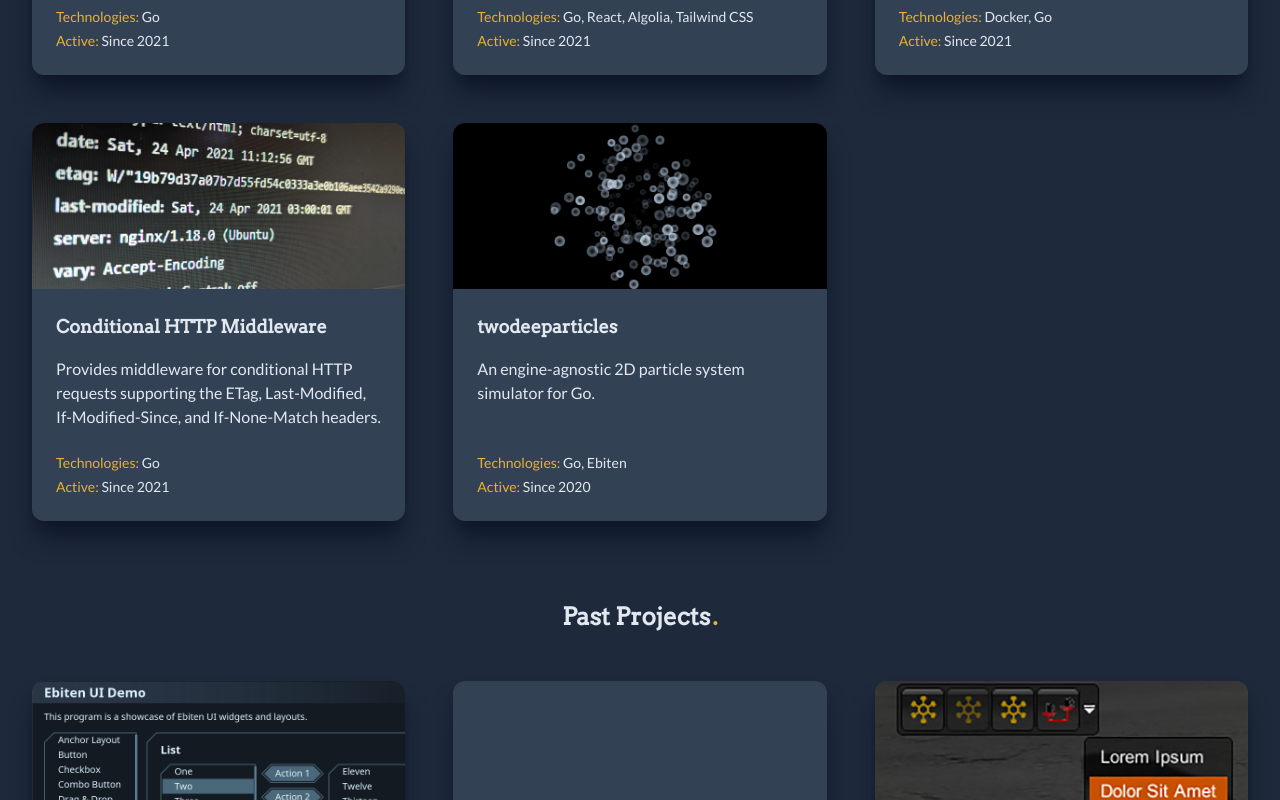
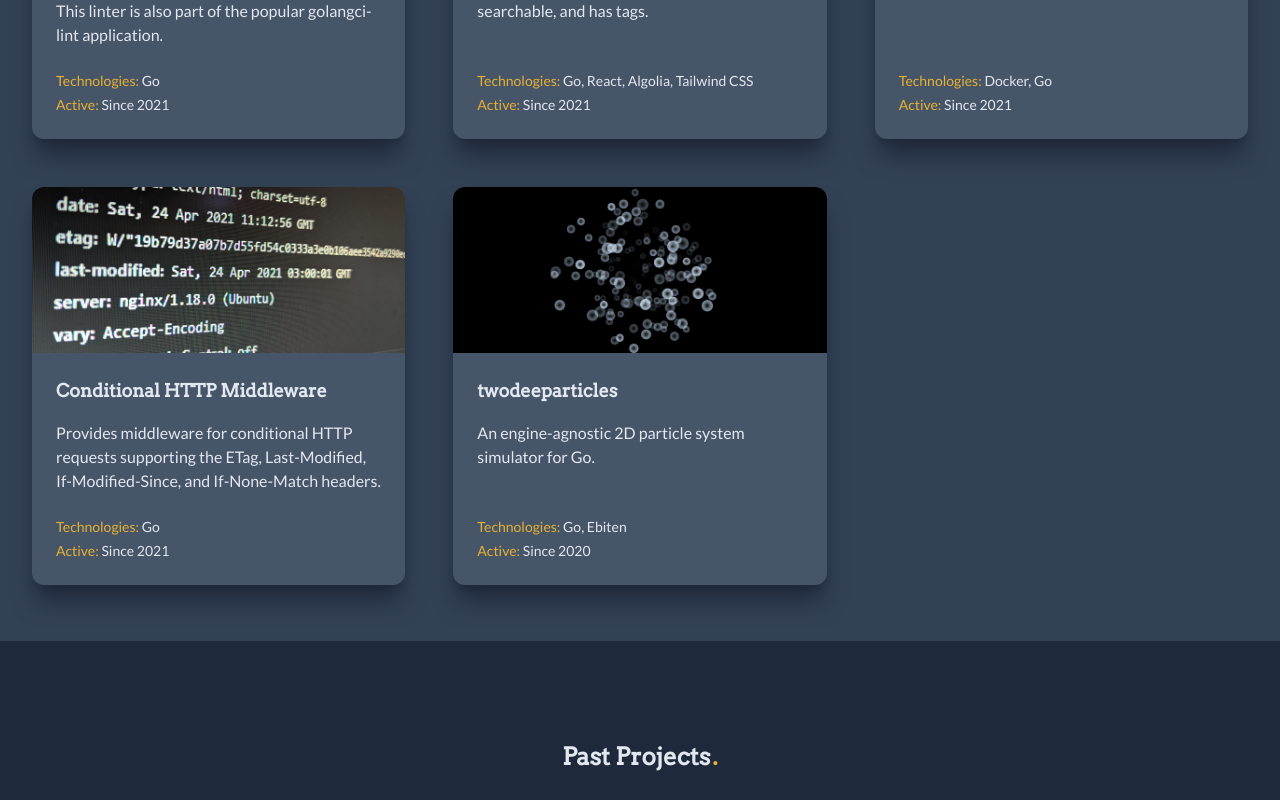
Before and after one commit to blizzy78/maik.schreiber.ms, a React (Create React App) app: page / in a window 1280 px wide. Shown: the part 1060-1860 px from the top of the page. Built offline with nearby package versions, Linux system fonts and the light colour scheme; a web font is replaced by a local one; what tailwindcss-gradients would draw is missing.

Commit message:
use sticky section headlines

```diff
--- a/src/App.tsx
+++ b/src/App.tsx
@@ -17,18 +17,18 @@ export const App = (): JSX.Element => {
     <Head/>
 
     <main>
-      <div className="mx-5 sm:mx-8 mt-12 mb-24">
-        <div className="container 2xl:max-w-screen-xl mx-auto flex flex-col gap-20">
+      <div className="mt-12 mb-24">
+        <div className="flex flex-col gap-20">
           <section>
-            <MaikCard/>
+            <MaikSectionContents/>
+          </section>
+
+          <section className="dark:bg-slate-700 py-6">
+            <CardsListSectionContents sectionBgColorClassName="dark:bg-slate-700" cardBgColorClassName="dark:bg-slate-600 dark:shadow-slate-800" title="Ongoing Projects" projects={activeProjects}/>
           </section>
 
           <section>
-            <CardsList title="Ongoing Projects" projects={activeProjects}/>
-          </section>
-
-          <section>
-            <CardsList title="Past Projects" projects={inactiveProjects}/>
+            <CardsListSectionContents sectionBgColorClassName="dark:bg-slate-800" title="Past Projects" projects={inactiveProjects}/>
           </section>
         </div>
       </div>
@@ -80,6 +80,14 @@ const Head = (): JSX.Element => (
   </Helmet.Helmet>
 )
 
+const MaikSectionContents = (): JSX.Element => (
+  <div className="mx-5 sm:mx-8">
+    <div className="container 2xl:max-w-screen-xl mx-auto">
+      <MaikCard/>
+    </div>
+  </div>
+)
+
 const MaikCard = (): JSX.Element => (
   <Card className="w-full xl:w-auto md:w-3/4 xl:max-w-screen-lg mx-auto flex flex-col xl:flex-row">
     <div className="xl:flex-shrink-0 relative">
@@ -122,26 +130,44 @@ const MaikCard = (): JSX.Element => (
   </Card>
 )
 
-const CardsList = ({ title, projects }: {
+const CardsListSectionContents = ({ sectionBgColorClassName, cardBgColorClassName, title, projects }: {
+    sectionBgColorClassName: string
+    cardBgColorClassName?: string
     title: string
     projects: Projects.Project[]
   }): JSX.Element => (
 
   <div className="flex flex-col gap-12">
-    <h1 className="self-center text-2xl font-headline font-semibold after:content-['.'] after:ml-[0.125rem] dark:after:text-bzyellow">
+    <h1 className={classNames('py-5 text-2xl font-headline font-semibold text-center after:content-[\'.\'] after:ml-[0.125rem] dark:after:text-bzyellow sticky top-0 z-10', sectionBgColorClassName)}>
       {title}
     </h1>
 
-    <div className="grid grid-cols-1 md:grid-cols-2 xl:grid-cols-3 gap-12">
-      {
-        projects.map(p => <ProjectCard key={p.title} project={p}/>)
-      }
+    <div className="mx-5 sm:mx-8">
+      <div className="container 2xl:max-w-screen-xl mx-auto pb-8">
+        <CardsList cardBgColorClassName={cardBgColorClassName} projects={projects}/>
+      </div>
     </div>
   </div>
 )
 
-const ProjectCard = ({ project }: { project: Projects.Project }): JSX.Element => (
-  <Card url={project.url} className="flex flex-col">
+const CardsList = ({ cardBgColorClassName, projects }: {
+    cardBgColorClassName?: string
+    projects: Projects.Project[]
+  }): JSX.Element => (
+
+  <div className="grid grid-cols-1 md:grid-cols-2 xl:grid-cols-3 gap-12">
+    {
+      projects.map(p => <ProjectCard colorClassName={cardBgColorClassName} key={p.title} project={p}/>)
+    }
+  </div>
+)
+
+const ProjectCard = ({ colorClassName, project }: {
+    colorClassName?: string
+    project: Projects.Project
+  }): JSX.Element => (
+
+  <Card url={project.url} className="flex flex-col" colorClassName={colorClassName}>
     <div className={classNames('flex-shrink-0', !project.image && 'hidden md:block', project.image && 'relative')}>
       <figure>
         <picture>
@@ -199,13 +225,14 @@ const ProjectCard = ({ project }: { project: Projects.Project }): JSX.Element =>
   </Card>
 )
 
-const Card = ({ className, url, children }: {
+const Card = ({ className, colorClassName = 'dark:bg-slate-700 dark:shadow-slate-900', url, children }: {
     className?: string
+    colorClassName?: string
     url?: string
     children: ReactNode
   }): JSX.Element => {
 
-  const cssClass = classNames('dark:bg-slate-700 shadow-xl dark:shadow-slate-900 rounded-xl', className)
+  const cssClass = classNames('shadow-xl rounded-xl', className, colorClassName)
 
   if (url) {
     return (
--- a/tailwind.config.js
+++ b/tailwind.config.js
@@ -2,12 +2,13 @@
 module.exports = {
   content: ['./src/**/*.{ts,tsx}'],
   darkMode: 'class',
+
   theme: {
     linearGradientColors: theme => theme('colors'),
 
     extend: {
       colors: {
-        bzyellow: '#E7B232'
+        bzyellow: 'rgba(231, 178, 50, 1)'
       },
 
       width: {
@@ -24,6 +25,7 @@ module.exports = {
       }
     }
   },
+
   plugins: [
     require('tailwindcss-gradients')
   ]
```
